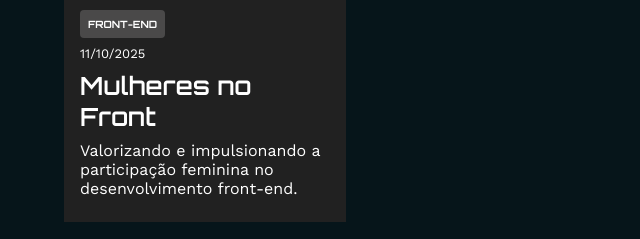
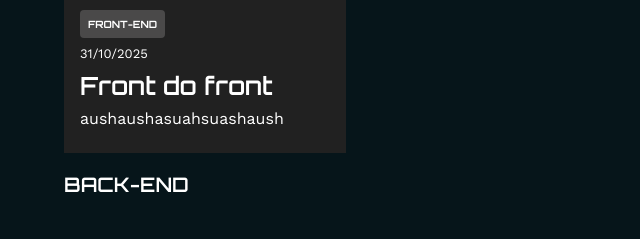
Before and after one commit to JhonatasPortela/Tecboard, a React (Vite) app: page / in a window 1280 px wide. Shown: the part 1758-1997 px from the top of the page, without its empty margins (0-640 px from the left). Built offline with nearby package versions, Linux system fonts and the light colour scheme.

Commit message:
Correcao das badges

```diff
--- a/src/App.tsx
+++ b/src/App.tsx
@@ -20,12 +20,10 @@ function App() {
   const [eventos, setEventos] = useState<EventoType[]>([
     {
       tema: TEMAS[0],
-      img: "https://raw.githubusercontent.com/viniciosneves/tecboard-assets/refs/heads/main/imagem_1.png",
-      badge: TEMAS[0].nome,
-      data: new Date(),
-      titulo: "Mulheres no Front",
-      descricao:
-        "Valorizando e impulsionando a participação feminina no desenvolvimento front-end.",
+      img: "https://codingweek.org/wp-content/uploads/2023/09/chris-ried-ieic5Tq8YMk-unsplash-1536x1025.jpg",
+      data: new Date(2025, 9, 31),
+      titulo: "Front do front",
+      descricao: "aushaushasuahsuashaush",
     },
   ]);
 
--- a/src/components/CardEvento/index.tsx
+++ b/src/components/CardEvento/index.tsx
@@ -6,7 +6,7 @@ export function CardEvento({ evento }: { evento: EventoType }) {
     <div className="card-evento">
       <img src={evento.img} alt={evento.titulo} />
       <div className="card-evento-corpo">
-        <p className="card-evento-badge">{evento.badge}</p>
+        <p className="card-evento-badge">{evento.tema.nome}</p>
         <p className="card-evento-data">
           {evento.data.toLocaleDateString("pt-BR")}
         </p>
--- a/src/components/FormularioDeEventos/index.tsx
+++ b/src/components/FormularioDeEventos/index.tsx
@@ -30,11 +30,6 @@ export function FormularioDeEventos({
       data: new Date(
         formData.get("dataDoEvento")?.toString() + "T12:00:00" || ""
       ),
-      badge:
-        temas.find(
-          (tema) =>
-            tema.id.toString() === formData.get("temaDoEvento")?.toString()
-        )?.nome || "",
       descricao: formData.get("descricao")?.toString() || "",
     };
 
--- a/src/types/EventoType.ts
+++ b/src/types/EventoType.ts
@@ -3,7 +3,6 @@ import type { TemaType } from "./TemaType";
 export interface EventoType {
   tema: TemaType;
   img: string;
-  badge: string;
   data: Date;
   titulo: string;
   descricao: string;
```
